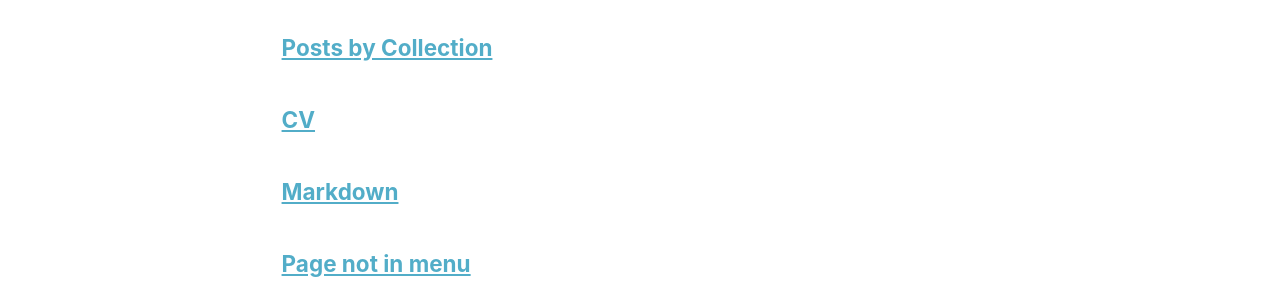
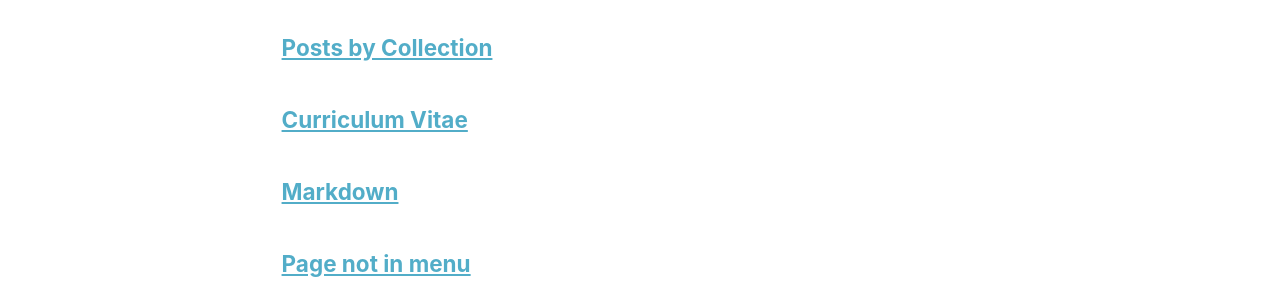
Before and after one commit to cschnaudt/cschnaudt.github.io, a Jekyll site: the page built from _pages/page-archive.html, in a window 1280 px wide. Shown: the part 535-834 px from the top of the page. Built offline with Jekyll 4.4.1, drawn with Linux system fonts in a browser that asks for light colours.

Commit message:
Update cv.md

```diff
--- a/_pages/cv.md
+++ b/_pages/cv.md
@@ -1,6 +1,6 @@
 ---
 layout: archive
-title: "CV"
+title: "Curriculum Vitae"
 permalink: /cv/
 author_profile: true
 redirect_from:
```
Also changed, not shown: other parts of _pages/cv.md (+1 -1 lines).
